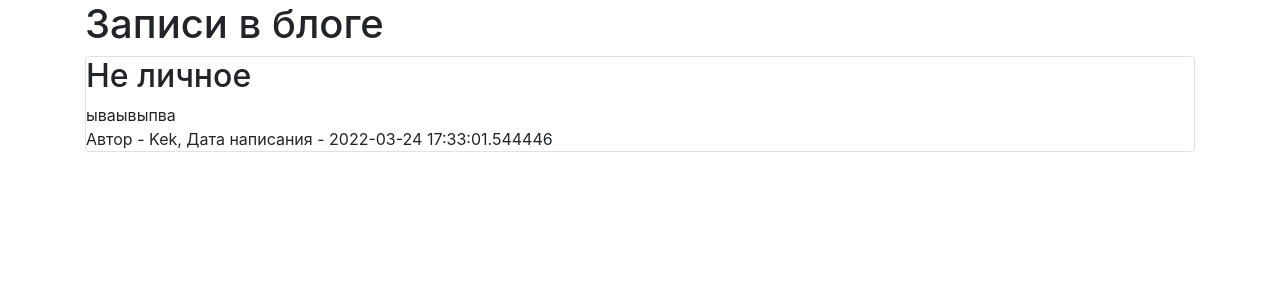
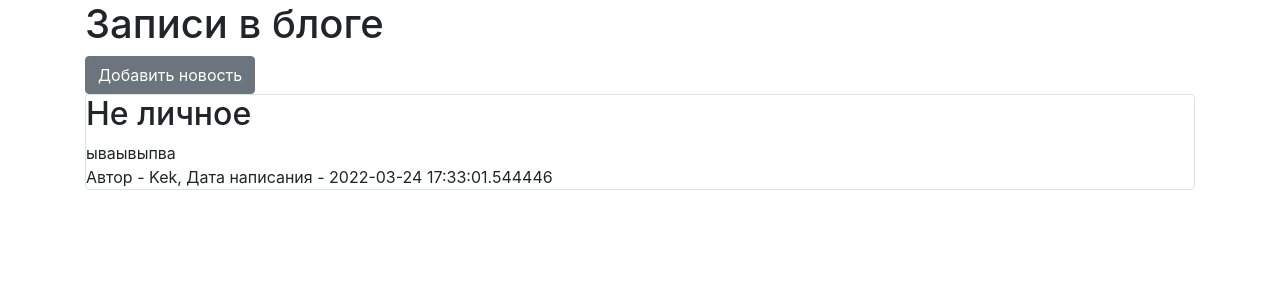
Before and after one commit to ShiderS/project-gallery, a Flask app: page / in a window 1280 px wide. Shown: the part 72-372 px from the top of the page. Run offline with Flask 2, Linux system fonts and the light colour scheme; a user stored in the database is signed in; data comes from the database, SQL or seed files in the repository; both versions use the stored data as it was after the commit; parts of the project's set-up code (start-up, migrations or seed data) failed here and were passed over; some libraries are stand-ins or nearby versions.

Commit message:
full fix

```diff
--- a/templates/index.html
+++ b/templates/index.html
@@ -2,6 +2,9 @@
 
 {% block content %}
 <h1>Записи в блоге</h1>
+{% if current_user.is_authenticated %}
+    <a href="news" class="btn btn-secondary">Добавить новость</a>
+{% endif %}
 {% for item in news%}
 <div class="col-md6 border rounded">
     <h2>{{item.title}}</h2>
```
Also changed, not shown: db/blogs.db.
